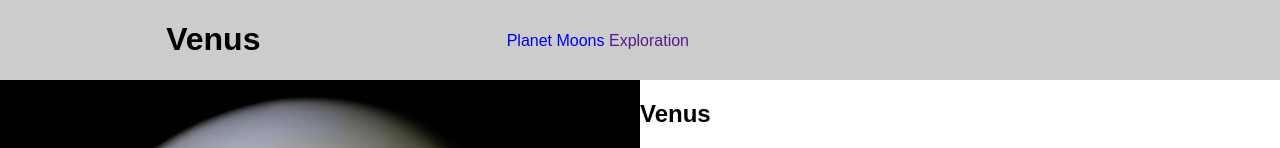
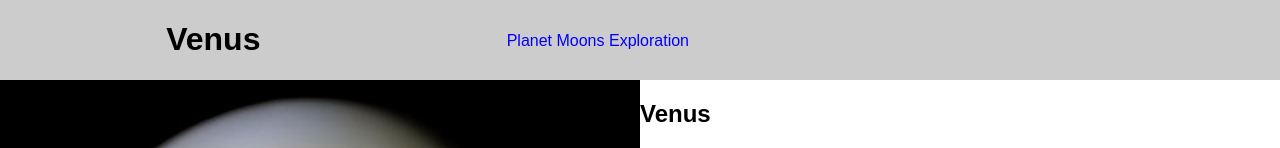
Before and after one commit to KimothyPepper/dsn1675-planets-website, a plain HTML site: page index.html in a window 1280 px wide. Shown: the top 148 px of the page. Drawn offline with Linux system fonts and the light colour scheme.

Commit message:
Text Color

```diff
--- a/css/main.css
+++ b/css/main.css
@@ -52,6 +52,7 @@ nav li{
 
   nav a {
     text-decoration: none;
+      color: blue;
   }
 
   ul {
@@ -73,11 +74,20 @@ nav li{
     text-align: center;
   }
 
+  nav a {
+    text-decoration: none;
+      color: blue;
+  }
+
   @media only screen and (min-width: 43em) {
     ul {
       text-align: left;
       padding-left: 5em;
     }
+    nav a {
+      text-decoration: none;
+      color: blue;
+    }
   }
 
 }
```
Also changed, not shown: index.html (+0 -1 lines).
